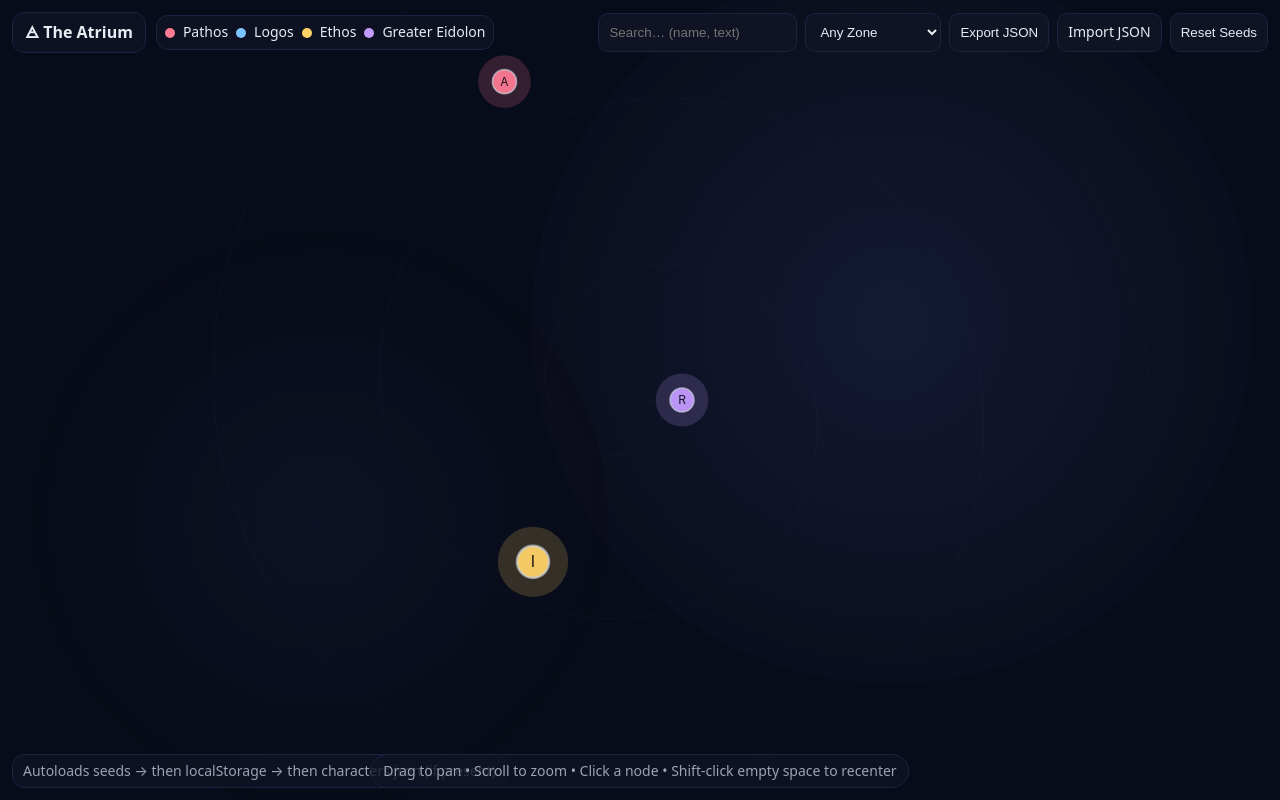
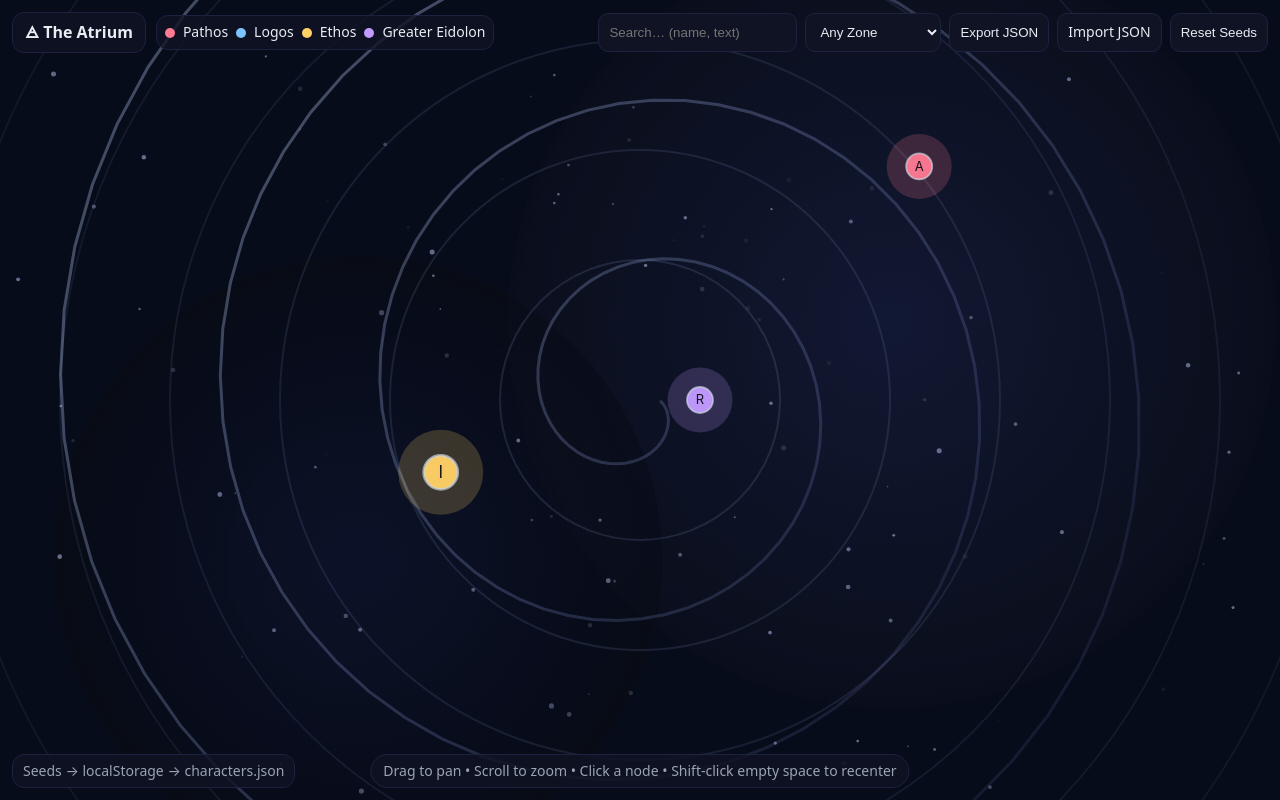
Before and after one commit to mikaela-sako/Worthy, a plain HTML site: page index.html in a window 1280 px wide. Drawn offline with Linux system fonts and the light colour scheme; no server answers; animation ran at ten frames a second.

Commit message:
Add files via upload

```diff
--- a/index.html
+++ b/index.html
@@ -3,17 +3,16 @@
 <head>
 <meta charset="utf-8" />
 <meta name="viewport" content="width=device-width, initial-scale=1" />
-<title>The Atrium — Starter</title>
-<meta name="description" content="Interactive Atrium map with seed characters, import/export, pan/zoom, and local persistence.">
+<title>The Atrium — Enhanced Visual</title>
+<meta name="description" content="Interactive Atrium with animated spiral, rings, particles; seed nodes; import/export.">
 <style>
   :root{
-    --bg1:#0b0f1d; --bg2:#070a13;
     --panel:#0f1323; --panelB:#1c2240;
     --ink:#e8ecf3; --muted:#9aa4b5;
     --pathos:#ff7a93; --logos:#7cc4ff; --ethos:#ffd166; --eidolon:#c39bff; --unknown:#9fb0c3;
   }
   html,body{height:100%}
-  body{margin:0;background:radial-gradient(1200px 800px at 70% 30%,#15192a 0%,#0b0e19 55%,#070811 100%);
+  body{margin:0;background:radial-gradient(1400px 900px at 65% 35%,#0f1222 0%,#0b0f1d 60%,#070a13 100%);
        color:var(--ink);font:14px/1.45 system-ui,Segoe UI,Inter,Roboto,Helvetica,Arial,sans-serif;overflow:hidden}
   header{position:fixed;top:12px;left:12px;right:12px;display:flex;gap:10px;z-index:10;align-items:center}
   h1{font-size:16px;margin:0;padding:8px 12px;background:#0f1323cc;border:1px solid var(--panelB);
@@ -49,7 +48,7 @@
     <select id="filterZone"><option value="">Any Zone</option><option>Pathos</option><option>Logos</option><option>Ethos</option><option>Greater Eidolon</option><option>Unknown</option></select>
     <button class="btn" id="exportBtn">Export JSON</button>
     <label class="btn" for="importFile">Import JSON<input id="importFile" type="file" accept="application/json" style="display:none"></label>
-    <button class="btn" id="resetBtn" title="Reset to built‑in seeds">Reset Seeds</button>
+    <button class="btn" id="resetBtn" title="Reset to built-in seeds">Reset Seeds</button>
   </div>
 </header>
 <canvas id="bg"></canvas>
@@ -63,80 +62,64 @@
   <div class="kv"><b>Bio / Notes</b><div id="pBio">—</div></div>
 </aside>
 <div id="hint">Drag to pan • Scroll to zoom • Click a node • Shift-click empty space to recenter</div>
-<div class="footer">Autoloads seeds → then localStorage → then characters.json (if present)</div>
+<div class="footer">Seeds → localStorage → characters.json</div>
 
 <script>
-const STORAGE_KEY = 'atrium_v1';
+const STORAGE_KEY = 'atrium_v2';
 const COLOR = { Pathos: css('--pathos'), Logos: css('--logos'), Ethos: css('--ethos'), 'Greater Eidolon': css('--eidolon'), Unknown: css('--unknown') };
 
-// ---- Built-in seed data so the Atrium is NEVER empty ----
-const SEED = {
-  entries:[
-    E('Robin','Character','Greater Eidolon',
-      'Stay Gold — produces controllable gold dust; blink via dust “Chase”; beams; flash; access to Pathos/Logos/Ethos modes via Icarus link.',
-      '(Future) Catharsis — identity becomes unshakable; power expresses conviction.',
-      'Gift‑giver learning real kindness; wants to atone.'),
-    E('Icarus','Greater Eidolon','Ethos',
-      'Wings of Freedom — declare freedom from a concept; timer ends with catastrophic backlash proportional to the freedom.',
-      '—','Ancient ambition choosing restraint; cursed by Reverse Index.'),
-    E('Azalea','Character','Pathos',
-      'Resonant Arsenal — empathically reads emotions and forges weapons; form by Type, properties by Characteristic; power scales with understanding.',
-      'Actualized Arsenal','Empath whose compassion is both strength and burden.')
-  ]
-};
+const SEED = { entries:[
+  E('Robin','Character','Greater Eidolon','Stay Gold — produces controllable gold dust; blink via dust “Chase”; beams; flash; access to Pathos/Logos/Ethos modes via Icarus link.','(Future) Catharsis — identity becomes unshakable; power expresses conviction.','Gift-giver learning real kindness; wants to atone.'),
+  E('Icarus','Greater Eidolon','Ethos','Wings of Freedom — declare freedom from a concept; timer ends with catastrophic backlash proportional to the freedom.','—','Ancient ambition choosing restraint; cursed by Reverse Index.'),
+  E('Azalea','Character','Pathos','Resonant Arsenal — empathically reads emotions and forges weapons; form by Type, properties by Characteristic; power scales with understanding.','Actualized Arsenal','Empath whose compassion is both strength and burden.')
+]};
 
-// ---- Load order: localStorage → characters.json → seeds ----
 (async function init(){
   let DATA = loadLocal();
-  if(!DATA){ // try external file
-    try{
-      const r = await fetch('characters.json', {cache:'no-store'});
-      if(r.ok){
-        const j = await r.json();
-        if(j && Array.isArray(j.entries)) DATA = j;
-      }
-    }catch{ /* ignore */ }
+  if(!DATA){
+    try{ const r = await fetch('characters.json', {cache:'no-store'}); if(r.ok){ const j=await r.json(); if(j && Array.isArray(j.entries)) DATA=j; } }catch{}
   }
   if(!DATA) DATA = SEED;
   start(DATA);
 })();
 
-function start(DATA){
-  persist(DATA);
-  build(DATA);
-  wireUI(DATA);
-}
+function start(DATA){ persist(DATA); build(DATA); wireUI(DATA); }
 
-// ---------- Canvas + Interaction ----------
 const bg = document.getElementById('bg'), bctx = bg.getContext('2d');
 const cv = document.getElementById('nodes'), ctx = cv.getContext('2d');
 let W=innerWidth, H=innerHeight; resize(); addEventListener('resize', resize);
 
 let nodes=[], scale=1, offset={x:W*0.5, y:H*0.5}, dragging=false, last={x:0,y:0}, hover=null, currentDATA=null;
+let particles=[];
 
 function build(DATA){
   currentDATA = DATA;
-  // spiral layout
   const R = Math.min(W,H)*0.38;
   const N = DATA.entries.length;
   nodes = DATA.entries.map((e,i)=>{
     const t = (N<=1)?0.5:(i/(N-1));
-    const angle = t * Math.PI*5.2 + i*0.27;
-    const r = 42 + t*R;
+    const angle = t * Math.PI*5.6 + i*0.28;
+    const r = 60 + t*R;
     const x = Math.cos(angle)*r, y = Math.sin(angle)*r;
-    const rad = e.type==='Greater Eidolon'? 16 : 12;
+    const rad = e.type==='Greater Eidolon'? 17 : 13;
     return { id: e.id || uid(), x, y, r: rad, ref:e, color: COLOR[e.zoneType] || COLOR.Unknown };
+  });
+  const P = 160;
+  particles = Array.from({length:P}, ()=>{
+    const a = Math.random()*Math.PI*2;
+    const rr = 120 + Math.random()*(R+300);
+    return { x: Math.cos(a)*rr, y: Math.sin(a)*rr, r: 0.8+Math.random()*1.8, s: 0.2+Math.random()*0.9 };
   });
 }
 
-let tick=0;
-(function loop(){ tick++; drawBG(); draw(); requestAnimationFrame(loop); })();
+let t=0;
+(function loop(){ t+=1; drawBG(); draw(); requestAnimationFrame(loop); })();
 
 function drawBG(){
   bctx.setTransform(1,0,0,1,0,0);
   bctx.globalAlpha = 0.22; bctx.fillStyle = '#0b0f1d'; bctx.fillRect(0,0,W,H);
-  orb(bctx, W*0.65 + Math.cos(tick*0.003)*60, H*0.4 + Math.sin(tick*0.002)*40, Math.min(W,H)*0.45, '#1d2448', '#0c0f1f');
-  orb(bctx, W*0.25, H*0.65, Math.min(W,H)*0.36, '#10162d', '#080a15');
+  orb(bctx, W*0.65 + Math.cos(t*0.003)*60, H*0.4 + Math.sin(t*0.002)*40, Math.min(W,H)*0.48, '#1a2146', '#0b0f1d');
+  orb(bctx, W*0.28, H*0.7, Math.min(W,H)*0.38, '#0f1634', '#070a13');
 }
 
 function draw(){
@@ -145,22 +128,52 @@ function draw(){
   ctx.translate(offset.x, offset.y);
   ctx.scale(scale, scale);
 
-  // spiral guide
-  ctx.save(); ctx.globalAlpha = 0.12; ctx.strokeStyle = '#3a4364'; ctx.lineWidth=1/scale;
-  ctx.beginPath(); let rr=8;
-  for(let a=0; a<Math.PI*6; a+=0.12){ const x=Math.cos(a)*rr, y=Math.sin(a)*rr; a===0?ctx.moveTo(x,y):ctx.lineTo(x,y); rr+=3.2; }
-  ctx.stroke(); ctx.restore();
+  // Concentric rings
+  const baseR = 140, rings = 6;
+  for(let i=0;i<rings;i++){
+    const rr = baseR + i*110;
+    ctx.lineWidth = 2/scale;
+    ctx.strokeStyle = `rgba(160,180,240,${0.14 - i*0.014})`;
+    ctx.beginPath(); ctx.arc(0,0,rr,0,Math.PI*2); ctx.stroke();
+  }
 
-  // nodes
+  // Bright spiral with glow
+  ctx.save();
+  const glow = ctx.createLinearGradient(-300,-300,300,300);
+  glow.addColorStop(0,'rgba(190,210,255,0.32)');
+  glow.addColorStop(1,'rgba(150,170,255,0.10)');
+  ctx.strokeStyle = glow;
+  ctx.lineWidth = 3/scale;
+  ctx.beginPath();
+  let rr=20;
+  for(let a=0; a<Math.PI*7.6; a+=0.11){
+    const x=Math.cos(a+ t*0.0007)*rr, y=Math.sin(a+ t*0.0007)*rr;
+    a===0?ctx.moveTo(x,y):ctx.lineTo(x,y); rr+=2.8;
+  }
+  ctx.stroke();
+  ctx.restore();
+
+  // Particles
+  ctx.save();
+  ctx.fillStyle = 'rgba(200,210,255,0.7)';
+  particles.forEach(p=>{
+    const px = p.x + Math.cos((p.x+p.y+t*0.02)*0.01)*3*p.s;
+    const py = p.y + Math.sin((p.x-p.y-t*0.018)*0.01)*3*p.s;
+    ctx.globalAlpha = 0.35 + 0.35*Math.sin((p.x*0.3 + t*0.03)*0.5);
+    ctx.beginPath(); ctx.arc(px,py,p.r,0,Math.PI*2); ctx.fill();
+  });
+  ctx.restore();
+
+  // Nodes
   nodes.forEach(n=>{
     const alpha = passFilter(n.ref) ? 1 : 0.12;
     ctx.save(); ctx.globalAlpha = alpha;
-    circle(n.x, n.y, n.r*2.2, rgba(n.color,0.18), true);
-    circle(n.x, n.y, n.r, rgba(n.color,0.95), true);
-    ctx.lineWidth = (n.ref.type==='Greater Eidolon'? 2.6 : 1.6)/scale;
-    ctx.strokeStyle = rgba('#cbd5e1', 0.65);
+    circle(n.x, n.y, n.r*2.5, rgba(n.color,0.20), true);
+    circle(n.x, n.y, n.r, rgba(n.color,0.96), true);
+    ctx.lineWidth = (n.ref.type==='Greater Eidolon'? 2.8 : 1.8)/scale;
+    ctx.strokeStyle = rgba('#cbd5e1', 0.68);
     circle(n.x, n.y, n.r, null, false, true);
-    ctx.fillStyle = 'rgba(8,10,16,.9)'; ctx.font = `${Math.max(9, n.r)}px Inter, system-ui`;
+    ctx.fillStyle = 'rgba(8,10,16,.92)'; ctx.font = `${Math.max(9, n.r)}px Inter, system-ui`;
     ctx.textAlign='center'; ctx.textBaseline='middle';
     const initials = (n.ref.name||'?').split(/\s+/).map(s=>s[0]).join('').slice(0,3).toUpperCase();
     ctx.fillText(initials, n.x, n.y+0.5);
@@ -179,9 +192,9 @@ function draw(){
   }
 }
 
-// interactions
 cv.addEventListener('mousedown', e=>{ dragging=true; last.x=e.clientX; last.y=e.clientY; });
 addEventListener('mouseup', ()=> dragging=false);
+addEventListener('mousemove', e=>{ if(dragging){ offset.x += (e.clientX-last.y?0:0); } });
 addEventListener('mousemove', e=>{
   if(dragging){ offset.x += (e.clientX-last.x); offset.y += (e.clientY-last.y); last.x=e.clientX; last.y=e.clientY; }
   hover = pick(e.clientX, e.clientY);
@@ -193,28 +206,17 @@ addEventListener('click', e=>{
   else if(e.shiftKey){ scale=1; offset.x=W*0.5; offset.y=H*0.5; }
 });
 
-// filters + import/export + reset
 const search = document.getElementById('search');
 const fZone = document.getElementById('filterZone');
-search.oninput = ()=>{}; fZone.onchange = ()=>{};
-
 document.getElementById('exportBtn').onclick = ()=> download(JSON.stringify(currentDATA,null,2), 'characters.json', 'application/json');
 document.getElementById('importFile').onchange = ev=>{
   const f = ev.target.files[0]; if(!f) return;
   const r = new FileReader();
-  r.onload = ()=>{
-    try{
-      const json = JSON.parse(r.result);
-      if(json && Array.isArray(json.entries)){
-        persist(json); build(json);
-      } else alert('Invalid file format: expected {"entries":[...]}');
-    }catch(err){ alert('Import failed: '+err.message); }
-  };
+  r.onload = ()=>{ try{ const json=JSON.parse(r.result); if(json && Array.isArray(json.entries)){ persist(json); build(json); } else alert('Expected {"entries":[...]}'); }catch(err){ alert('Import failed: '+err.message); } };
   r.readAsText(f);
 };
-document.getElementById('resetBtn').onclick = ()=>{ if(confirm('Reset local data to built‑in seeds?')){ persist(SEED); build(SEED); } };
+document.getElementById('resetBtn').onclick = ()=>{ if(confirm('Reset local data to seeds?')){ persist(SEED); build(SEED); } };
 
-// pane
 function openPane(e){
   const pane = document.getElementById('pane');
   pane.hidden = false;
@@ -226,7 +228,6 @@ function openPane(e){
   document.getElementById('pBio').textContent = e.bio || '—';
 }
 
-// helpers
 function E(name,type,zoneType,power,catharsis,bio){ return { id: uid(), name, type, zoneType, power, catharsis, bio }; }
 function persist(data){ try{ localStorage.setItem(STORAGE_KEY, JSON.stringify(data)); }catch(e){} }
 function loadLocal(){ try{ const s = localStorage.getItem(STORAGE_KEY); if(!s) return null; const j=JSON.parse(s); if(j && Array.isArray(j.entries)) return j; }catch(e){} return null; }
```
